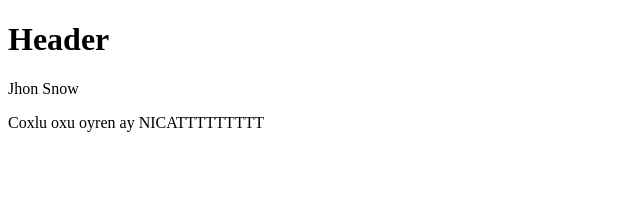
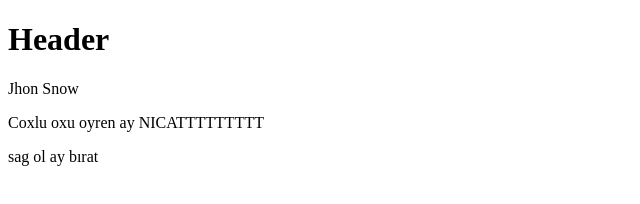
Before and after one commit to CodeAcademyTeam/git_lesson, a plain HTML site: page index.html in a window 1280 px wide. Shown: the whole page, without its empty margins (0-640 px from the left). Drawn offline with Linux system fonts and the light colour scheme.

Commit message:
Ya bizimkiler

```diff
--- a/index.html
+++ b/index.html
@@ -8,6 +8,7 @@
 	<h1>Header</h1>
 	<p>Jhon Snow</p>
 	<p>Coxlu oxu oyren ay NICATTTTTTTTT</p>
+	<p>sag ol ay bırat</p>
 
 	</body>
 </html>
```
